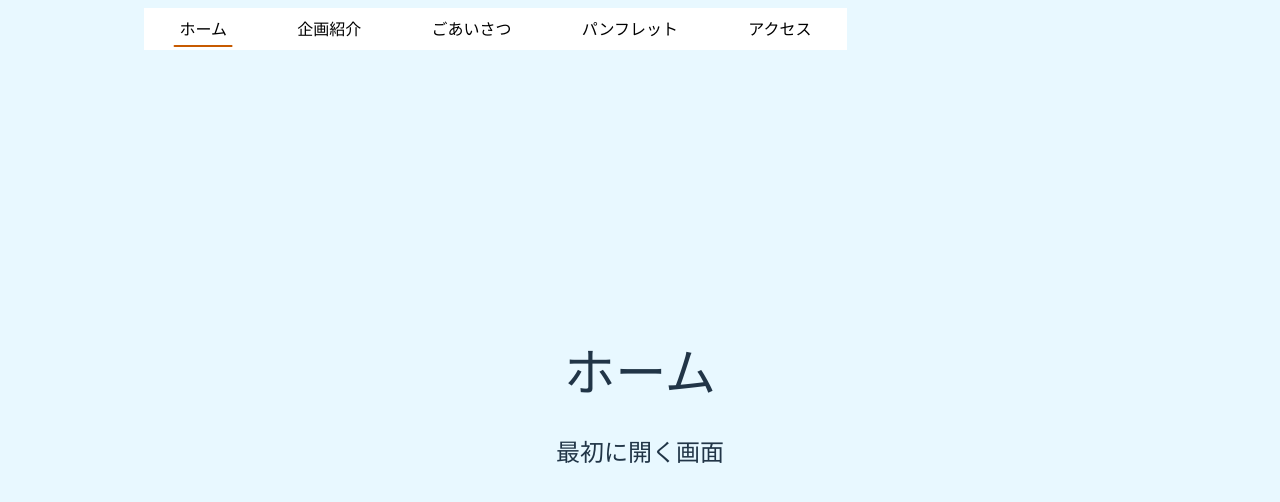
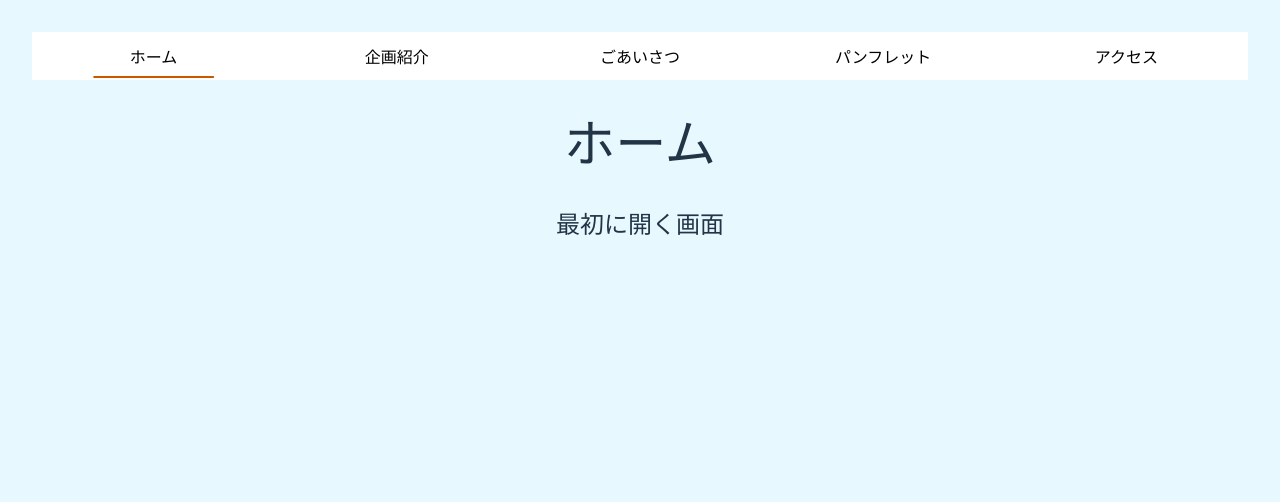
Before and after one commit to adelppi/Kousensai-web, a Vue app in the folder vue-src/: page /Home in a window 1280 px wide. Shown: the top 502 px of the page. Built offline with nearby package versions, Linux system fonts and the light colour scheme.

Commit message:
update menubar

```diff
--- a/vue-src/src/components/MenuBar.vue
+++ b/vue-src/src/components/MenuBar.vue
@@ -19,16 +19,16 @@ export default {
 </script>
 
 <template>
-    <header class="menu-bar">
+    <div class="menu-bar">
         <RouterLink v-for="menu in menus" class="menu" :class="{ 'underline': menu.path === currentPage }" :to="menu.path">
             {{ menu.label }}
         </RouterLink>
-    </header>
+    </div>
 </template>
 
 
 <style scoped>
-.menu-bar {
+/* .menu-bar {
     left: 25%;
     justify-content: center;
     display: flex;
@@ -36,10 +36,21 @@ export default {
     top: 1%;
     background-color: #ffffff;
     z-index: 100;
+} */
+.menu-bar {
+    justify-content: center;
+    display: flex;
+    /* position: fixed; */
+    position: sticky;
+    /* top: 0;
+    left: 0;
+    right: 0;
+    height: 10px;
+    background-color: #ff0000; */
 }
 
 .menu {
-    padding: 2.5% 10% 2.5% 10%;
+    padding: 1% 5% 1% 5%;
     color: #000000;
     background-color: #ffffff;
     flex: 1;
@@ -74,6 +85,4 @@ export default {
     transition: transform 0.25s ease-in-out;
 }
 
-@media screen and (max-width: 450px) {
-}
-</style>
+@media screen and (max-width: 450px) {}</style>
--- a/vue-src/src/style.css
+++ b/vue-src/src/style.css
@@ -1,9 +1,9 @@
 :root {
   font-family: Inter, system-ui, Avenir, Helvetica, Arial, sans-serif;
-  line-height: 1.5;
+  /* line-height: 1.5; */
   font-weight: 400;
 
-  color-scheme: light dark;
+  /* color-scheme: light dark; */
   color: #213547;
   background-color: #e8f8ff;
 
@@ -16,7 +16,6 @@
 
 body {
   margin: 0;
-  display: flex;
   place-items: center;
   min-width: 320px;
   min-height: 100vh;
--- a/vue-src/src/views/Access.vue
+++ b/vue-src/src/views/Access.vue
@@ -8,7 +8,11 @@ export default {
 </script>
 
 <template>
+    <header>
         <MenuBar />
+    </header>
+
+    <body>
         <h1>アクセス</h1>
         <h2>所在地</h2>
         産業技術高等専門学校荒川キャンパス
@@ -39,6 +43,7 @@ export default {
 
         <h2>車</h2>
         駐車場にご用意がございませんので、お車でのご来場はご遠慮くださいますようお願いいたします。
+    </body>
 </template>
 
 <style scoped>
--- a/vue-src/src/views/Brochure.vue
+++ b/vue-src/src/views/Brochure.vue
@@ -8,11 +8,14 @@ export default {
 </script>
 
 <template>
-    <MenuBar />
-    <h1>パンフレット</h1>
-    <h2>パンフレットのPDFとか</h2>
+    <header>
+        <MenuBar />
+    </header>
+
+    <body>
+        <h1>パンフレット</h1>
+        <h2>パンフレットのPDFとか</h2>
+    </body>
 </template>
 
-<style scoped>
-
-</style>
+<style scoped></style>
--- a/vue-src/src/views/Greeting.vue
+++ b/vue-src/src/views/Greeting.vue
@@ -8,11 +8,14 @@ export default {
 </script>
 
 <template>
-    <MenuBar />
-    <h1>ごあいさつ</h1>
-    <h2>こんにちは</h2>
+    <header>
+        <MenuBar />
+    </header>
+
+    <body>
+        <h1>ごあいさつ</h1>
+        <h2>こんにちは</h2>
+    </body>
 </template>
 
-<style scoped>
-
-</style>
+<style scoped></style>
--- a/vue-src/src/views/Home.vue
+++ b/vue-src/src/views/Home.vue
@@ -8,9 +8,14 @@ export default {
 </script>
 
 <template>
-    <MenuBar />
-    <h1>ホーム</h1>
-    <h2>最初に開く画面</h2>
+    <header>
+        <MenuBar />
+    </header>
+
+    <body>
+        <h1>ホーム</h1>
+        <h2>最初に開く画面</h2>
+    </body>
 </template>
 
 <style scoped></style>
--- a/vue-src/src/views/Introduction.vue
+++ b/vue-src/src/views/Introduction.vue
@@ -32,12 +32,17 @@ export default {
 </script>
 
 <template>
+    <header>
         <MenuBar />
+    </header>
+
+    <body>
         <h1>企画紹介</h1>
         <h2>企画一覧</h2>
         <div v-for="i in projects">
             <Card :name="i.name" :description="i.description" />
         </div>
+    </body>
 </template>
 
 <style scoped></style>
```
Also changed, not shown: 1 other file (tests, documents, lock files or other folders). Lines whose indentation alone changed are shown as unchanged.
